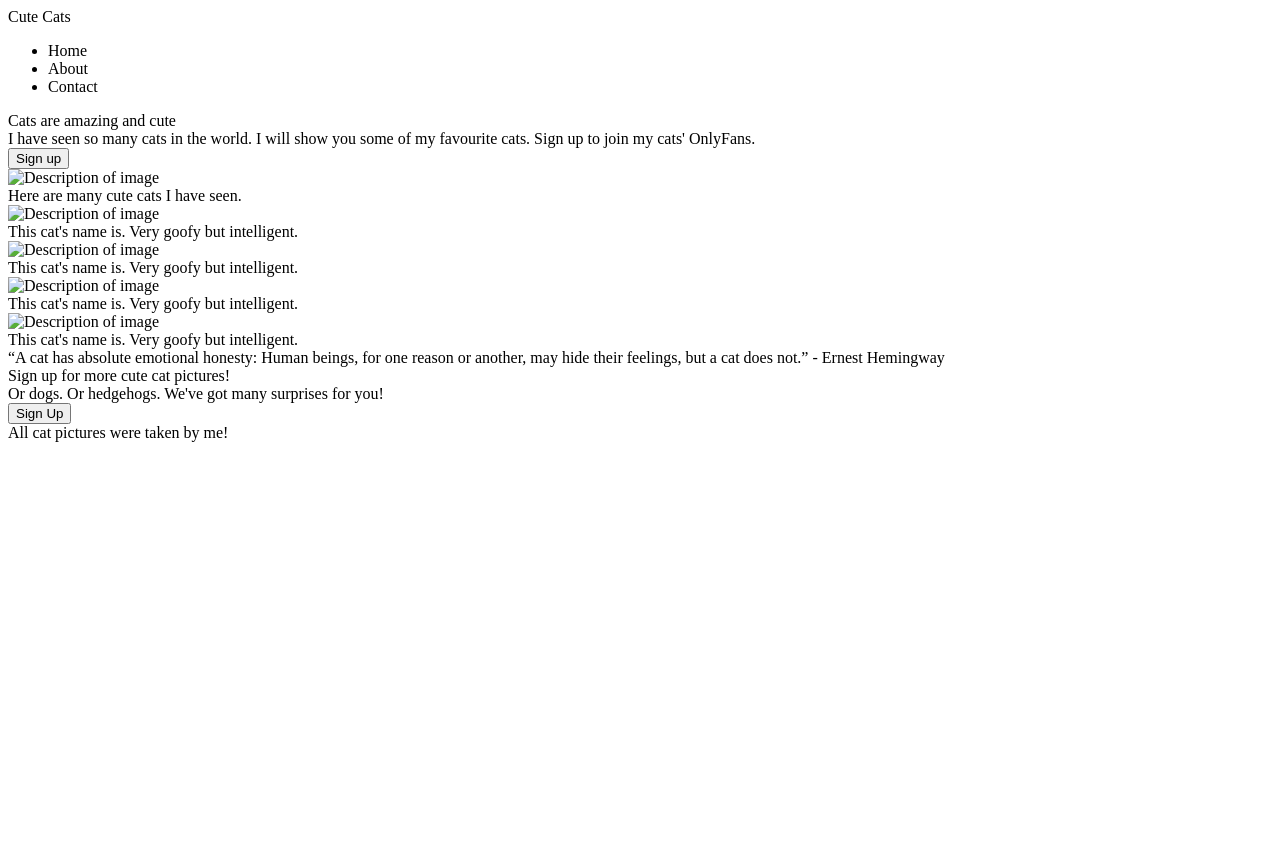
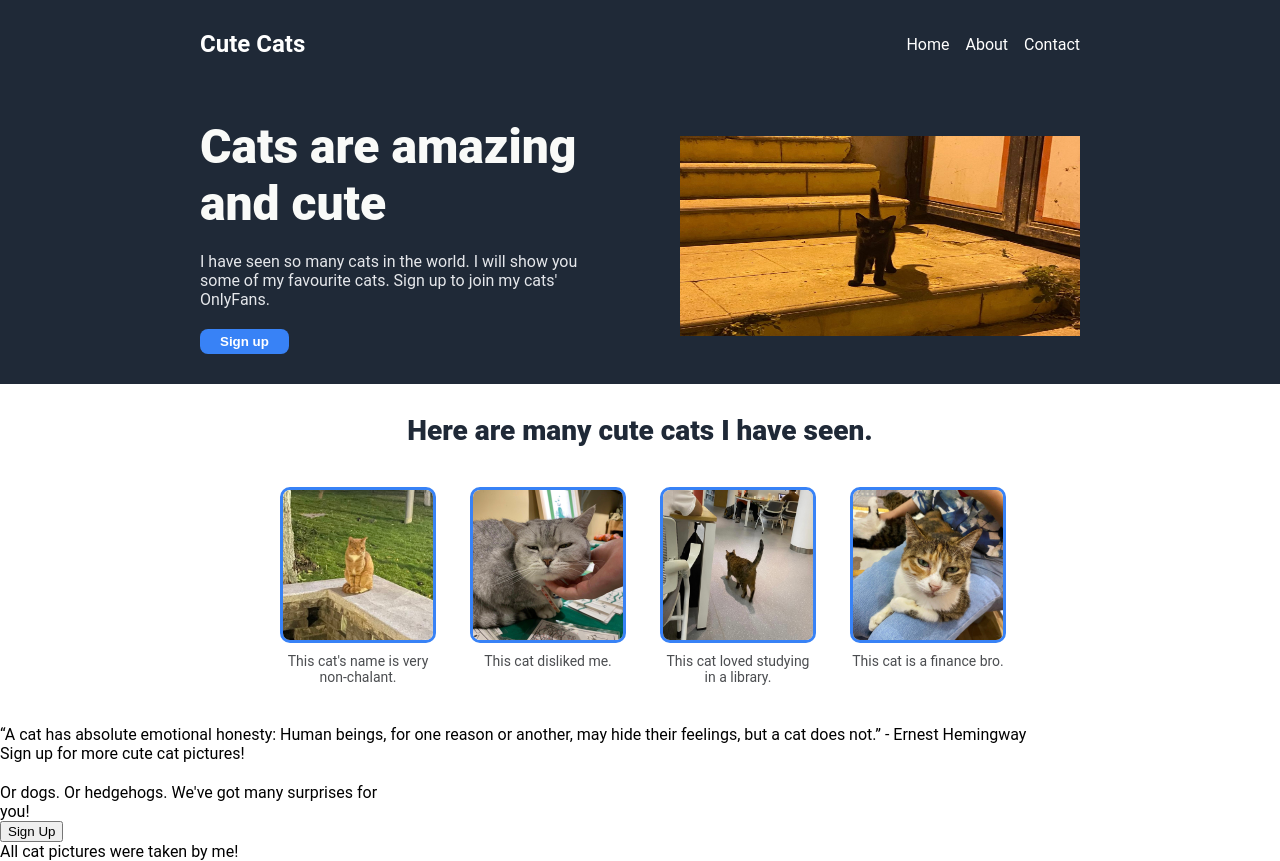
Before and after one commit to realhanburger/landing-page, a plain HTML site: page index.html in a window 1280 px wide. Before the commit the page ends 800 px from the top, so only its background shows below. Drawn offline with Linux system fonts and the light colour scheme.

Commit message:
Complete the sections till section-three

```diff
--- a/index.html
+++ b/index.html
@@ -3,6 +3,7 @@
 <head>
     <meta charset="UTF-8" />
     <title>My Landing Page</title>
+    <link rel="stylesheet" href="styles.css">
 </head>
 <body>
     <div class="header">
@@ -23,26 +24,26 @@
                 <button>Sign up</button>
             </div>
             <!-- need to upload image and edit below -->
-            <img src="image.jpg" alt="Description of image">
+            <img src="images/cat1.jpeg" alt="cat1">
         </div>
         <div class="section-two">
             <div class="title-two">Here are many cute cats I have seen.</div>
             <div class="examples">
                 <div class="pic">
-                    <img src="image.jpg" alt="Description of image">
-                    <div class="text">This cat's name is. Very goofy but intelligent.</div>
+                    <img src="images/cat2.jpeg" alt="cat1">
+                    <div class="text">This cat's name is very non-chalant.</div>
                 </div>
                 <div class="pic">
-                    <img src="image.jpg" alt="Description of image">
-                    <div class="text">This cat's name is. Very goofy but intelligent.</div>
+                    <img src="images/cat3.jpeg" alt="cat2">
+                    <div class="text">This cat disliked me.</div>
                 </div>
                 <div class="pic">
-                    <img src="image.jpg" alt="Description of image">
-                    <div class="text">This cat's name is. Very goofy but intelligent.</div>
+                    <img src="images/cat4.jpeg" alt="cat3">
+                    <div class="text">This cat loved studying in a library.</div>
                 </div>
                 <div class="pic">
-                    <img src="image.jpg" alt="Description of image">
-                    <div class="text">This cat's name is. Very goofy but intelligent.</div>
+                    <img src="images/cat5.jpeg" alt="cat4">
+                    <div class="text">This cat is a finance bro.</div>
                 </div>
             </div>
         </div>
--- a/styles.css
+++ b/styles.css
@@ -0,0 +1,117 @@
+body {
+    font-family: Roboto, Verdana, Geneva, Tahoma, sans-serif;
+    margin: 0%;
+    padding: 0%;
+}
+
+.header {
+    display: flex;
+    flex-direction: row;
+    justify-content: space-between;
+    background-color: #1F2937;
+    color: white;
+    padding: 30px 200px;
+    align-items: center;
+}
+
+.logo {
+    font-size: 24px;
+    font-weight: bold;
+
+}
+
+ul {
+  display: flex;
+  flex-direction: row;
+  list-style: none;
+  margin: 0;
+  padding: 0;
+  gap: 16px
+}
+
+.section-one {
+    display: flex;
+    background-color: #1F2937;
+    padding: 30px 200px;
+    justify-content: space-between;
+    align-items: center;
+
+}
+
+.left {
+    display: flex;
+    flex-wrap: wrap;
+    width: 400px;
+    gap: 20px;
+}
+
+.title-one {
+    font-size: 48px;
+    font-weight: 900;
+    color: #F9FAF8;
+}
+
+.section-one .text {
+    color: #E5E7EB;
+}
+
+.left button {
+    background-color: #3882f6;
+    color: white;
+    border-radius: 8px;
+    padding: 5px 20px;
+    font-weight: bold;
+    border: none;
+}
+
+.section-one img {
+    width: 400px;
+    height: 200px;
+}
+
+.section-two {
+    display: flex;
+    align-items: center;
+    background-color: white;
+    flex-direction: column;
+    padding-bottom: 30px;
+}
+
+.title-two {
+    padding: 30px;
+    font-size: 28px;
+    font-weight: 900;
+    color: #1F2937;
+}
+
+.section-two img {
+    width: 150px;
+    border-radius: 10px;
+    border: 3px solid #3882f6
+}
+
+.examples {
+    display: flex;
+    padding: 10px 200px;
+    align-items: flex-start;
+    justify-content: space-between;
+    gap: 40px;
+}
+
+.pic {
+    display: flex;
+    flex-wrap: wrap;
+    flex-direction: column;
+    width: 150px;
+    box-sizing: border-box;
+    gap: 10px;
+}
+
+.pic .text {
+    display: flex;
+    flex-wrap: wrap;
+    font-size: 14px;
+    color: #4b4d50;
+    text-align: center;
+    justify-content: center;
+}
```
Also changed, not shown: images/cat1.jpeg (added), images/cat2.jpeg (added), images/cat3.jpeg (added), images/cat4.jpeg (added), images/cat5.jpeg (added).
